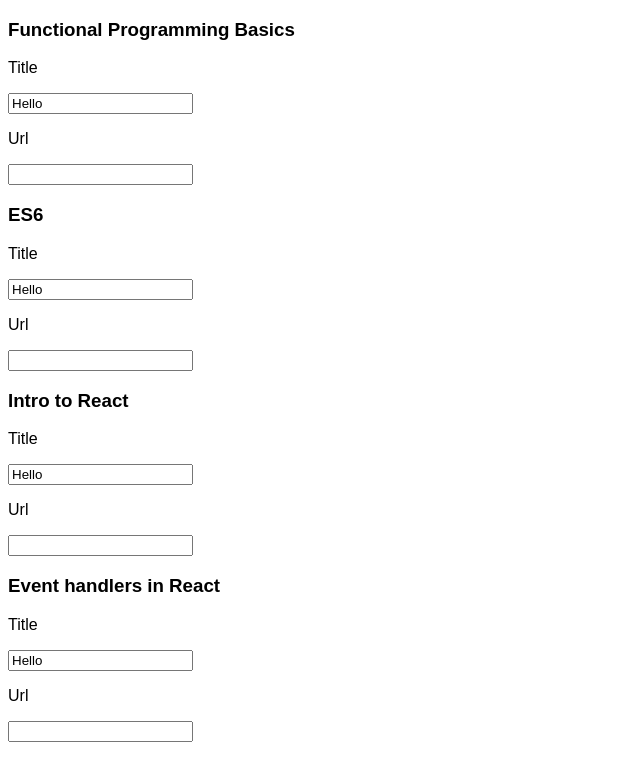
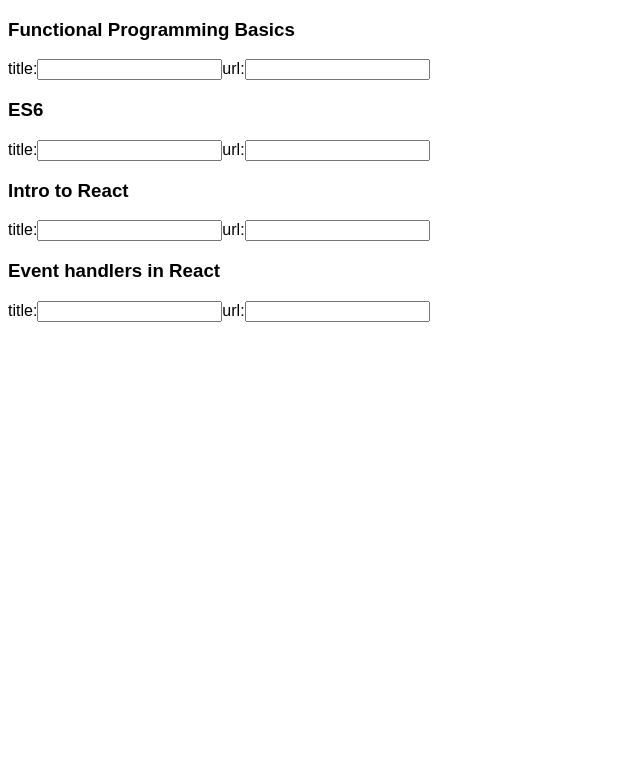
Before and after one commit to nathanrodman/bookmark-manager, a React (Create React App) app: page / in a window 1280 px wide. Shown: the top 780 px of the page, without its empty margins (0-640 px from the left). Built offline with nearby package versions, Linux system fonts and the light colour scheme.

Commit message:
Added two forms for adding a url and title to Subject component

```diff
--- a/src/Subject.js
+++ b/src/Subject.js
@@ -7,6 +7,7 @@
     this.state = {
       isClicked: false,
       newResourceTitle: '',
+      newResourceUrl: ''
     }
   }
 
@@ -17,8 +18,9 @@
   }
 
   handleTyping(event) {
+    let name = event.target.name;
     this.setState({
-      newResourceTitle: event.target.value
+      [name] : event.target.value
     })
   }
 
@@ -37,10 +39,16 @@
             }
            }) }
         </ul>
-        <p>Title</p>
-        <input defaultValue="Hello" />
-        <p>Url</p>
-        <input onChange={this.handleTyping.bind(this)} value={this.state.newResourceTitle}/>
+        <form>
+          <label>
+            title:
+            <input name="newResourceTitle" onChange={this.handleTyping.bind(this)} value={this.state.newResourceTitle}/>
+          </label>
+          <label>
+            url:
+            <input name="newResourceUrl" onChange={this.handleTyping.bind(this)} value={this.state.newResourceUrl}/>
+          </label>
+        </form>
       </div>
     );
   }
```
Also changed, not shown: src/App.js (line endings or trailing spaces).
